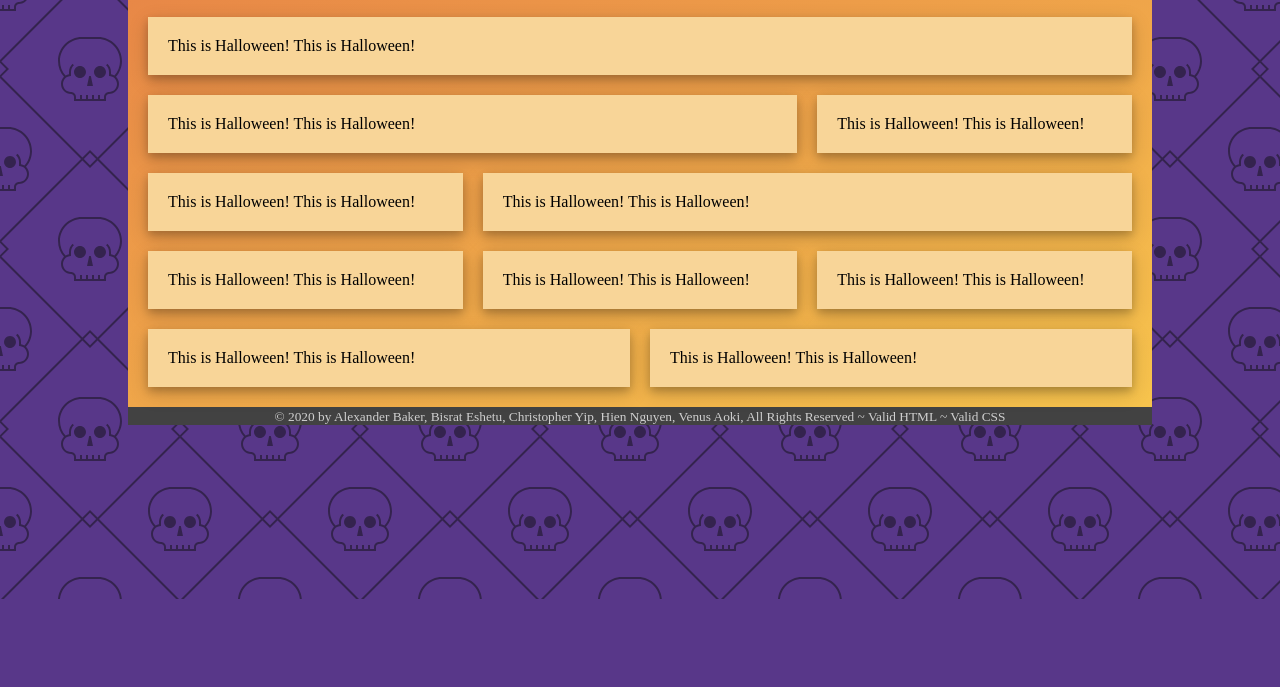
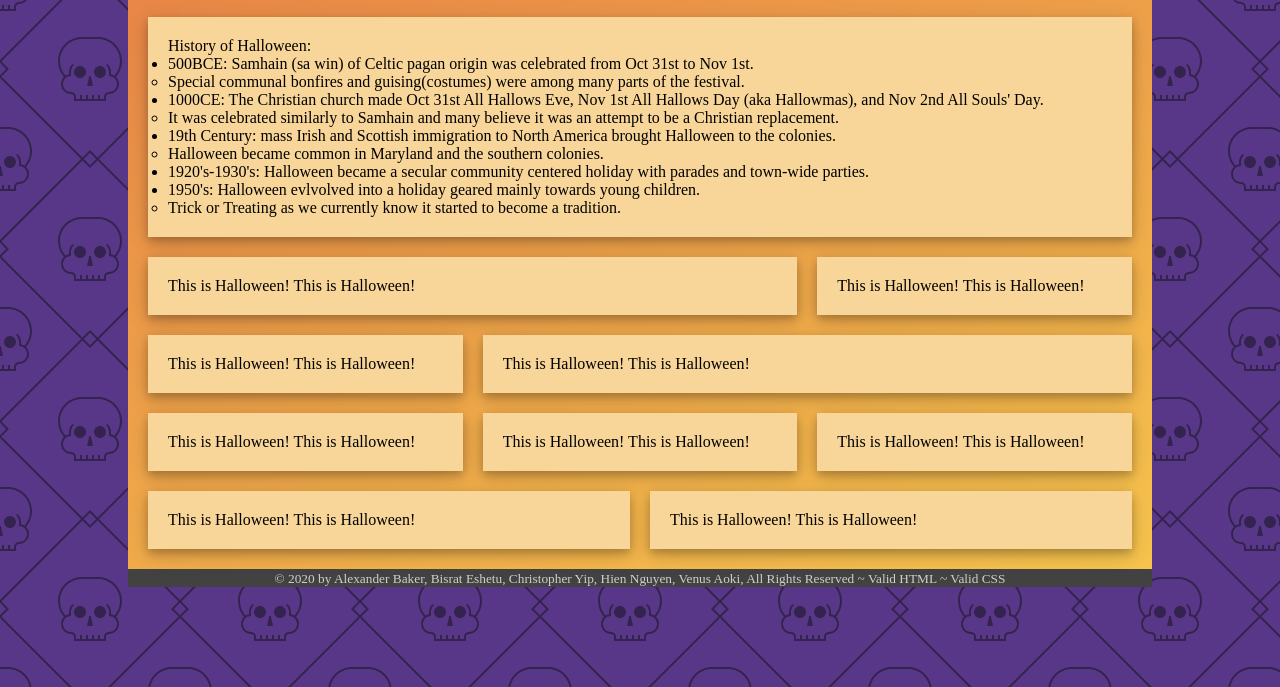
Before and after one commit to lhxo/it115-a4-g2-webpage, a plain HTML site: page index.html in a window 1280 px wide. Shown: the part 201-888 px from the top of the page. Before the commit the page ends 800 px from the top, so only its background shows below. Drawn offline with Linux system fonts and the light colour scheme.

Commit message:
Update that adds the history of Halloween

```diff
--- a/index.html
+++ b/index.html
@@ -14,7 +14,30 @@
             <div class="wrapper">
                 <div class="wrapperTitle"><p>Halloween Project</p></div>
                 <div class="wrapperContent100">
-                    <p>This is Halloween! This is Halloween!</p>
+                    <p>History of Halloween:</p>
+                    <ul>
+                        <li>500BCE: Samhain (sa win) of Celtic pagan origin was celebrated from Oct 31st to Nov 1st.
+                            <ul>
+                                <li>Special communal bonfires and guising(costumes) were among many parts of the festival.</li>
+                            </ul>
+                        </li>
+                        <li>1000CE: The Christian church made Oct 31st All Hallows Eve, Nov 1st All Hallows Day (aka Hallowmas), and Nov 2nd All Souls' Day.
+                            <ul>
+                                <li>It was celebrated similarly to Samhain and many believe it was an attempt to be a Christian replacement.</li>
+                            </ul>
+                        </li>
+                        <li>19th Century: mass Irish and Scottish immigration to North America brought Halloween to the colonies.
+                            <ul>
+                                <li>Halloween became common in Maryland and the southern colonies.</li>
+                            </ul>
+                        </li>
+                        <li>1920's-1930's: Halloween became a secular community centered holiday with parades and town-wide parties.</li>
+                        <li>1950's: Halloween evlvolved into a holiday geared mainly towards young children.
+                            <ul>
+                                <li>Trick or Treating as we currently know it started to become a tradition.</li>
+                            </ul>
+                        </li>
+                    </ul>
                 </div>
                 <div class="wrapperContent66">
                     <p>This is Halloween! This is Halloween!</p>
```
